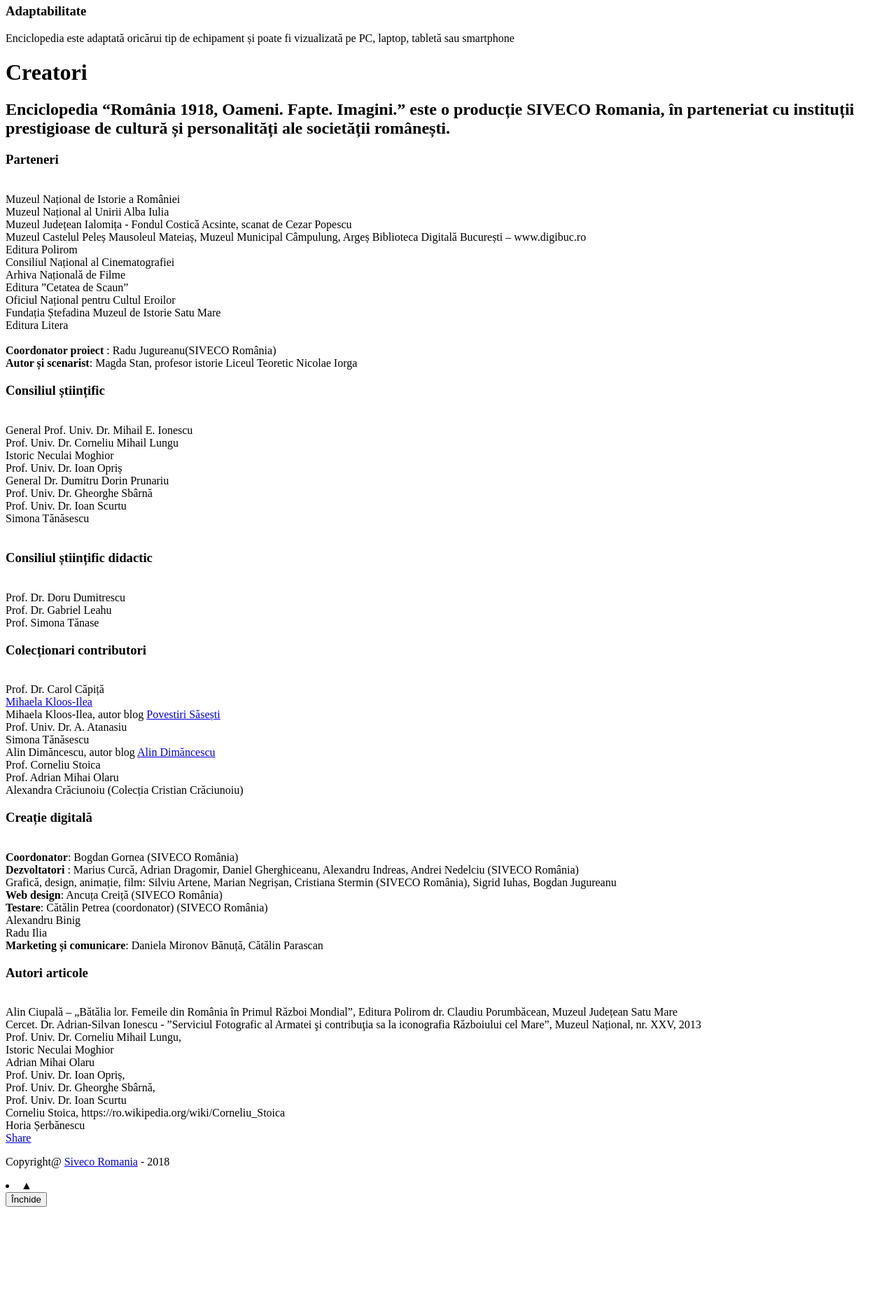
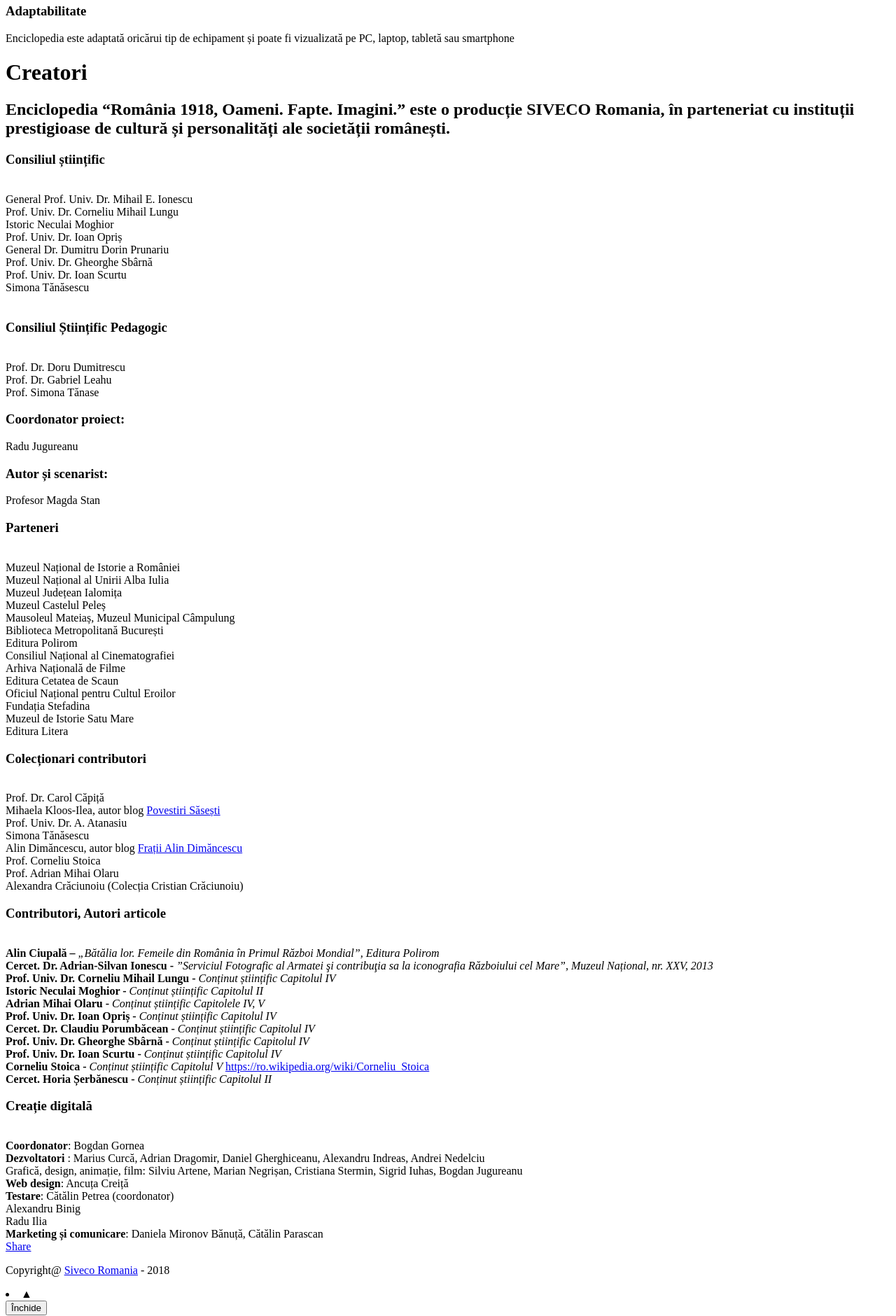
Before and after one commit to AncutaCreita/istorie1918, a PHP site: page /index.html in a window 1280 px wide. Shown: the part 4520-6400 px from the top of the page at 70% size. Before the commit the page ends 6244 px from the top, so only its background shows below. Run offline with PHP 8.4, Linux system fonts and the light colour scheme; some libraries are stand-ins or nearby versions; grey boxes are pictures that could not be loaded.

Commit message:
update creatori

```diff
--- a/assets/css/slick-theme.css
+++ b/assets/css/slick-theme.css
@@ -1,204 +1,173 @@
-@charset 'UTF-8';
+@charset 'utf-8';
 /* Slider */
-.slick-loading .slick-list
-{
+.slick-loading .slick-list {
   background: #fff url('./ajax-loader.gif') center center no-repeat;
 }
 
 /* Icons */
-@font-face
-{
+@font-face {
   font-family: 'slick';
   font-weight: normal;
   font-style: normal;
-
   src: url('./fonts/slick.eot');
   src: url('./fonts/slick.eot?#iefix') format('embedded-opentype'), url('./fonts/slick.woff') format('woff'), url('./fonts/slick.ttf') format('truetype'), url('./fonts/slick.svg#slick') format('svg');
 }
 /* Arrows */
 .slick-prev,
-.slick-next
-{
+.slick-next {
   font-size: 0;
   line-height: 0;
-
   position: absolute;
   top: 50%;
-
   display: block;
-
   width: 20px;
   height: 20px;
   padding: 0;
   -webkit-transform: translate(0, -50%);
   -ms-transform: translate(0, -50%);
   transform: translate(0, -50%);
-
   cursor: pointer;
-
   color: transparent;
   border: none;
   outline: none;
   background: transparent;
 }
+
 .slick-prev:hover,
 .slick-prev:focus,
 .slick-next:hover,
-.slick-next:focus
-{
+.slick-next:focus {
   color: transparent;
   outline: none;
   background: transparent;
 }
+
 .slick-prev:hover:before,
 .slick-prev:focus:before,
 .slick-next:hover:before,
-.slick-next:focus:before
-{
+.slick-next:focus:before {
   opacity: 1;
 }
+
 .slick-prev.slick-disabled:before,
-.slick-next.slick-disabled:before
-{
+.slick-next.slick-disabled:before {
   opacity: .25;
 }
 
 .slick-prev:before,
-.slick-next:before
-{
+.slick-next:before {
   font-family: 'slick';
   font-size: 20px;
   line-height: 1;
-
   opacity: .75;
   color: white;
+  -webkit-font-smoothing: antialiased;
+  -moz-osx-font-smoothing: grayscale;
+}
+
+.slick-prev {
+  left: -25px;
+}
+
+[dir='rtl'] .slick-prev {
+  right: -25px;
+  left: auto;
+}
+
+.slick-prev:before {
+  content: '←';
+}
+
+[dir='rtl'] .slick-prev:before {
+  content: '→';
+}
+
+.slick-next {
+  right: -25px;
+}
+
+[dir='rtl'] .slick-next {
+  right: auto;
+  left: -25px;
+}
+
+.slick-next:before {
+  content: '→';
+}
+
+[dir='rtl'] .slick-next:before {
+  content: '←';
+}
+
+/* Dots */
+.slick-dotted.slick-slider {
+  margin-bottom: 30px;
+}
+
+.slick-dots {
+  position: absolute;
+  bottom: -25px;
+  display: block;
+  width: 100%;
+  padding: 0;
+  margin: 0;
+  list-style: none;
+  text-align: center;
+}
+
+.slick-dots li {
+  position: relative;
+  display: inline-block;
+  width: 20px;
+  height: 20px;
+  margin: 0 5px;
+  padding: 0;
+  cursor: pointer;
+}
+
+.slick-dots li button {
+  font-size: 0;
+  line-height: 0;
+  display: block;
+  width: 10px;
+  height: 10px;
+  padding: 5px;
+  cursor: pointer;
+  color: transparent;
+  border: 0;
+  outline: none;
+  background: var(--gold);
+}
+
+.slick-dots li button:hover,
+.slick-dots li button:focus {
+  outline: none;
+}
+
+.slick-dots li button:hover:before,
+.slick-dots li button:focus:before {
+  opacity: 1;
+}
+
+.slick-dots li button:before {
+  font-family: 'slick';
+  font-size: 6px;
+  line-height: 20px;
+  position: absolute;
+  top: 0;
+  left: 0;
+  width: 20px;
+  height: 20px;
+  content: '•';
+  text-align: center;
+  opacity: .25;
+  /* color: black; */
 
   -webkit-font-smoothing: antialiased;
   -moz-osx-font-smoothing: grayscale;
 }
 
-.slick-prev
-{
-    left: -25px;
+.slick-dots li.slick-active button:before {
+  opacity: .75;
+  /* color: black; */
 }
-[dir='rtl'] .slick-prev
-{
-    right: -25px;
-    left: auto;
-}
-.slick-prev:before
-{
-    content: '←';
-}
-[dir='rtl'] .slick-prev:before
-{
-    content: '→';
-}
-
-.slick-next
-{
-    right: -25px;
-}
-[dir='rtl'] .slick-next
-{
-    right: auto;
-    left: -25px;
-}
-.slick-next:before
-{
-    content: '→';
-}
-[dir='rtl'] .slick-next:before
-{
-    content: '←';
-}
-
-/* Dots */
-.slick-dotted.slick-slider
-{
-    margin-bottom: 30px;
-}
-
-.slick-dots
-{
-    position: absolute;
-    bottom: -25px;
-
-    display: block;
-
-    width: 100%;
-    padding: 0;
-    margin: 0;
-
-    list-style: none;
-
-    text-align: center;
-}
-.slick-dots li
-{
-    position: relative;
-
-    display: inline-block;
-
-    width: 20px;
-    height: 20px;
-    margin: 0 5px;
-    padding: 0;
-
-    cursor: pointer;
-}
-.slick-dots li button
-{
-    font-size: 0;
-    line-height: 0;
-
-    display: block;
-
-    width: 20px;
-    height: 20px;
-    padding: 5px;
-
-    cursor: pointer;
-
-    color: transparent;
-    border: 0;
-    outline: none;
-    background: var(--gold);
-}
-.slick-dots li button:hover,
-.slick-dots li button:focus
-{
-    outline: none;
-}
-.slick-dots li button:hover:before,
-.slick-dots li button:focus:before
-{
-    opacity: 1;
-}
-.slick-dots li button:before
-{
-    font-family: 'slick';
-    font-size: 6px;
-    line-height: 20px;
-
-    position: absolute;
-    top: 0;
-    left: 0;
-
-    width: 20px;
-    height: 20px;
-
-    content: '•';
-    text-align: center;
-
-    opacity: .25;
-    color: black;
-
-    -webkit-font-smoothing: antialiased;
-    -moz-osx-font-smoothing: grayscale;
-}
-.slick-dots li.slick-active button:before
-{
-    opacity: .75;
-    color: black;
-}
--- a/index.html
+++ b/index.html
@@ -4,9 +4,10 @@
 <head>
     <meta charset="UTF-8">
     <meta name="viewport" content="width=device-width, initial-scale=1.0">
-    <title>România 1918</title>
+    <title>România 1918 - Oameni. Imagini. Fapte</title>
     <link href="assets/css/slick.css" media="all" rel="stylesheet" type="text/css" />
     <link href="assets/css/slick-theme.css" media="all" rel="stylesheet" type="text/css" />
+    <link rel="icon" type="image/png" href="/assets/images/favicon.png" />
 </head>
 
 <body>
@@ -94,27 +95,27 @@
         <div id='testimoniale' class="testimoniale">
             <div class="testimonialeHolder">
                 <span id="testimonial1">
-                    „1 Sunt profesor de istorie și întotdeauna le povestesc elevilor mei, atunci când ajungem la acest capitol, că anul 1918 este
-                    un an miraculos. Început în cele mai grele condiții, cu mai mult de jumătate de țară sub ocupația inamicului,
-                    anul 1918 s-a încheiat cu o Românie învingătoare, întregită prin voința românilor din teritoriile aflate
-                    până atunci sub stăpânire străină. O Românie în care totul trebuia reconstruit, dar care își vedea pe
-                    deplin îndeplinite năzuințele naționale. Am încercat să redau această credință în paginile enciclopediei.”
+                    „1 Sunt profesor de istorie și întotdeauna le povestesc elevilor mei, atunci când ajungem la acest capitol, că anul 1918
+                    este un an miraculos. Început în cele mai grele condiții, cu mai mult de jumătate de țară sub ocupația
+                    inamicului, anul 1918 s-a încheiat cu o Românie învingătoare, întregită prin voința românilor din teritoriile
+                    aflate până atunci sub stăpânire străină. O Românie în care totul trebuia reconstruit, dar care își vedea
+                    pe deplin îndeplinite năzuințele naționale. Am încercat să redau această credință în paginile enciclopediei.”
                     <p>Magda Stan, profesor de istorie, creatoarea scenariului prezentei enciclopedii</p>
                 </span>
                 <span id="testimonial2">
-                    „2 Sunt profesor de istorie și întotdeauna le povestesc elevilor mei, atunci când ajungem la acest capitol, că anul 1918 este
-                    un an miraculos. Început în cele mai grele condiții, cu mai mult de jumătate de țară sub ocupația inamicului,
-                    anul 1918 s-a încheiat cu o Românie învingătoare, întregită prin voința românilor din teritoriile aflate
-                    până atunci sub stăpânire străină. O Românie în care totul trebuia reconstruit, dar care își vedea pe
-                    deplin îndeplinite năzuințele naționale. Am încercat să redau această credință în paginile enciclopediei.”
+                    „2 Sunt profesor de istorie și întotdeauna le povestesc elevilor mei, atunci când ajungem la acest capitol, că anul 1918
+                    este un an miraculos. Început în cele mai grele condiții, cu mai mult de jumătate de țară sub ocupația
+                    inamicului, anul 1918 s-a încheiat cu o Românie învingătoare, întregită prin voința românilor din teritoriile
+                    aflate până atunci sub stăpânire străină. O Românie în care totul trebuia reconstruit, dar care își vedea
+                    pe deplin îndeplinite năzuințele naționale. Am încercat să redau această credință în paginile enciclopediei.”
                     <p>Magda Stan, profesor de istorie, creatoarea scenariului prezentei enciclopedii</p>
                 </span>
                 <span id="testimonial3">
-                    „3 Sunt profesor de istorie și întotdeauna le povestesc elevilor mei, atunci când ajungem la acest capitol, că anul 1918 este
-                    un an miraculos. Început în cele mai grele condiții, cu mai mult de jumătate de țară sub ocupația inamicului,
-                    anul 1918 s-a încheiat cu o Românie învingătoare, întregită prin voința românilor din teritoriile aflate
-                    până atunci sub stăpânire străină. O Românie în care totul trebuia reconstruit, dar care își vedea pe
-                    deplin îndeplinite năzuințele naționale. Am încercat să redau această credință în paginile enciclopediei.”
+                    „3 Sunt profesor de istorie și întotdeauna le povestesc elevilor mei, atunci când ajungem la acest capitol, că anul 1918
+                    este un an miraculos. Început în cele mai grele condiții, cu mai mult de jumătate de țară sub ocupația
+                    inamicului, anul 1918 s-a încheiat cu o Românie învingătoare, întregită prin voința românilor din teritoriile
+                    aflate până atunci sub stăpânire străină. O Românie în care totul trebuia reconstruit, dar care își vedea
+                    pe deplin îndeplinite năzuințele naționale. Am încercat să redau această credință în paginile enciclopediei.”
                     <p>Magda Stan, profesor de istorie, creatoarea scenariului prezentei enciclopedii</p>
                 </span>
             </div>
@@ -281,29 +282,29 @@
             <div class="feature">
                 <object class="language_icon"></object>
                 <h3>Versiuni de limbă </h3>
-                <p>Enciclopedia este disponibilă în patru limbi: română, engleză, franceză și germană</p>
+                <p>Enciclopedia este disponibilă în trei versiuni: română, engleză și franceză </p>
             </div>
             <div class="feature">
                 <object class="img_icon"></object>
                 <h3>Imagini </h3>
-                <p>X galerii de fotografii rare, din colecții particulare sau muzeale. Din acestea, X au fost animate.</p>
+                <p>Peste 300 de fotografii rare, din colecții particulare sau muzeale. Din acestea, 12 sunt animate.</p>
             </div>
             <div class="feature">
                 <object class="video_icon"></object>
                 <h3>Video </h3>
-                <p>X scurte mărturii filmate din război</p>
+                <p>8 scurte mărturii filmate din război</p>
             </div>
             <div class="feature">
                 <object class="d_icon"></object>
                 <h3>3D</h3>
-                <p>X obiecte 3D, monumente-simbol ale Primului Război Mondial și Marii Unirii, care pot fi explorate din toate
-                    unghiurile
+                <p>Peste 12 obiecte 3D, monumente-simbol ale Primului Război Mondial și Marii Unirii, care pot fi explorate
+                    din toate unghiurile
                 </p>
             </div>
             <div class="feature">
                 <object class="maps_icon"></object>
                 <h3>Hărți interactive</h3>
-                <p>X hărți dinamice, în care se poate urmări progresul evenimentelor și implicarea tuturor actorilor din teatrul
+                <p>24 hărți dinamice, în care se poate urmări progresul evenimentelor și implicarea tuturor actorilor din teatrul
                     de război </p>
             </div>
             <div class="feature">
@@ -327,26 +328,6 @@
             <h2>Enciclopedia “România 1918, Oameni. Fapte. Imagini.” este o producție SIVECO Romania, în parteneriat cu instituții
                 prestigioase de cultură și personalități ale societății românești. </h2>
             <div>
-                <h3>Parteneri</h3>
-                <br/> Muzeul Național de Istorie a României
-                <br/>Muzeul Național al Unirii Alba Iulia
-                <br/> Muzeul Județean Ialomița - Fondul Costică Acsinte, scanat de Cezar Popescu
-                <br/>Muzeul Castelul Peleș Mausoleul Mateiaș, Muzeul Municipal Câmpulung, Argeș Biblioteca Digitală București
-                – www.digibuc.ro
-                <br/>Editura Polirom
-                <br/>Consiliul Național al Cinematografiei
-                <br/>Arhiva Națională de Filme
-                <br/>Editura ”Cetatea de Scaun”
-                <br/>Oficiul Național pentru Cultul Eroilor
-                <br/>Fundația Ștefadina Muzeul de Istorie Satu Mare
-                <br/>Editura Litera
-                <br/>
-                <br/>
-                <b>Coordonator proiect</b> : Radu Jugureanu(SIVECO România)
-                <br/>
-                <b>Autor și scenarist</b>: Magda Stan, profesor istorie Liceul Teoretic Nicolae Iorga
-
-            </div>
                 <div>
                     <h3>Consiliul științific</h3>
                     <br/>General Prof. Univ. Dr. Mihail E. Ionescu
@@ -359,42 +340,102 @@
                     <br/>Simona Tănăsescu
                     <br/>
                     <br/>
-                <h3>Consiliul științific didactic</h3>
+                    <h3>Consiliul Științific Pedagogic</h3>
                     <br/>Prof. Dr. Doru Dumitrescu
                     <br/>Prof. Dr. Gabriel Leahu
                     <br/>Prof. Simona Tănase
                 </div>
+            </div>
+            <div>
+                <h3>Coordonator proiect:</h3> Radu Jugureanu
+                <br/>
+                <h3>Autor și scenarist:</h3> Profesor Magda Stan
+            </div>
 
+            <div>
+                <h3>Parteneri</h3>
+                <br/> Muzeul Național de Istorie a României
+                <br/>Muzeul Național al Unirii Alba Iulia
+                <br/>Muzeul Județean Ialomița
+                <br/>Muzeul Castelul Peleș
+                <br/>Mausoleul Mateiaș, Muzeul Municipal Câmpulung
+                <br/>Biblioteca Metropolitană București
+                <br/>Editura Polirom
+                <br/>Consiliul Național al Cinematografiei
+                <br/>Arhiva Națională de Filme
+                <br/>Editura Cetatea de Scaun
+                <br/>Oficiul Național pentru Cultul Eroilor
+                <br/>Fundația Stefadina
+                <br/>Muzeul de Istorie Satu Mare
+                <br/>Editura Litera
+            </div>
             <div>
                 <h3>Colecționari contributori </h3>
                 <br/>Prof. Dr. Carol Căpiță
-                <br/>
-                <a href="https://povestisasesti.com/author/povestisasesti/">Mihaela Kloos-Ilea</a>
                 <br/>Mihaela Kloos-Ilea, autor blog
                 <a href="https://povestisasesti.com/author/povestisasesti/" title="Povestiri Săsești"> Povestiri Săsești</a>
                 <br/>Prof. Univ. Dr. A. Atanasiu
                 <br/>Simona Tănăsescu
                 <br/>Alin Dimăncescu, autor blog
-                <a href="http://fratii-dimancescu.blogspot.ro/" title="Alin Dimăncescu">Alin Dimăncescu</a>
+                <a href="http://fratii-dimancescu.blogspot.ro/" title="Alin Dimăncescu">Frații Alin Dimăncescu</a>
                 <br/>Prof. Corneliu Stoica
                 <br/>Prof. Adrian Mihai Olaru
                 <br/>Alexandra Crăciunoiu (Colecția Cristian Crăciunoiu)
             </div>
 
             <div>
+                <h3>Contributori, Autori articole </h3>
+                <br/>
+                <b>Alin Ciupală –</b>
+                <em>„Bătălia lor. Femeile din România în Primul Război Mondial”, Editura Polirom </em>
+                <br/>
+                <b>Cercet. Dr. Adrian-Silvan Ionescu -</b>
+                <em>”Serviciul Fotografic al Armatei şi contribuţia sa la iconografia Războiului cel Mare”, Muzeul Național,
+                    nr. XXV, 2013</em>
+                <br/>
+                <b>Prof. Univ. Dr. Corneliu Mihail Lungu -</b>
+                <em>Conținut științific Capitolul IV </em>
+                <br/>
+                <b>Istoric Neculai Moghior -</b>
+                <em> Conținut științific Capitolul II </em>
+                <br/>
+                <b>Adrian Mihai Olaru -</b>
+                <em>Conținut științific Capitolele IV, V </em>
+                <br/>
+                <b>Prof. Univ. Dr. Ioan Opriș -</b>
+                <em>Conținut științific Capitolul IV </em>
+                <br/>
+                <b>Cercet. Dr. Claudiu Porumbăcean -</b>
+                <em>Conținut științific Capitolul IV </em>
+                <br/>
+                <b>Prof. Univ. Dr. Gheorghe Sbârnă -</b>
+                <em>Conținut științific Capitolul IV </em>
+                <br/>
+                <b>Prof. Univ. Dr. Ioan Scurtu -</b>
+                <em>Conținut științific Capitolul IV </em>
+                <br/>
+                <b>Corneliu Stoica -</b>
+                <em>Conținut științific Capitolul V </em>
+                <a href="https://ro.wikipedia.org/wiki/Corneliu_Stoica">https://ro.wikipedia.org/wiki/Corneliu_Stoica</a>
+                <br/>
+                <b>Cercet. Horia Șerbănescu -</b>
+                <em>Conținut științific Capitolul II</em>
+
+            </div>
+            <div>
                 <h3>Creație digitală</h3>
                 <br/>
-                <b>Coordonator</b>: Bogdan Gornea (SIVECO România)
+                <b>Coordonator</b>: Bogdan Gornea
                 <br/>
                 <b>Dezvoltatori</b> : Marius Curcă, Adrian Dragomir, Daniel Gherghiceanu, Alexandru Indreas, Andrei Nedelciu
-                (SIVECO România)
+
                 <br/>
-                <b></b>Grafică, design, animație, film</b>: Silviu Artene, Marian Negrișan, Cristiana Stermin (SIVECO România),
-                Sigrid Iuhas, Bogdan Jugureanu
+                <b></b>Grafică, design, animație, film</b>: Silviu Artene, Marian Negrișan, Cristiana Stermin, Sigrid Iuhas,
+                Bogdan Jugureanu
                 <br/>
-                <b>Web design</b>: Ancuța Creiță (SIVECO România)
+                <b>Web design</b>: Ancuța Creiță
                 <br/>
-                <b>Testare</b>: Cătălin Petrea (coordonator) (SIVECO România)
+                <b>Testare</b>: Cătălin Petrea (coordonator)
                 <br/> Alexandru Binig
                 <br/>Radu Ilia
                 <br/>
@@ -402,22 +443,7 @@
             </div>
 
 
-            <div>
-                <h3>Autori articole </h3>
-                <br/>Alin Ciupală – „Bătălia lor. Femeile din România în Primul Război Mondial”, Editura Polirom dr. Claudiu Porumbăcean,
-                Muzeul Județean Satu Mare
-                <br/>Cercet. Dr. Adrian-Silvan Ionescu - ”Serviciul Fotografic al Armatei şi contribuţia sa la iconografia Războiului
-                cel Mare”, Muzeul Național, nr. XXV, 2013
-                <br/>Prof. Univ. Dr. Corneliu Mihail Lungu,
-                <br/>Istoric Neculai Moghior
-                <br/>Adrian Mihai Olaru
-                <br/>Prof. Univ. Dr. Ioan Opriș,
-                <br/> Prof. Univ. Dr. Gheorghe Sbârnă,
-                <br/>Prof. Univ. Dr. Ioan Scurtu
-                <br/>Corneliu Stoica, https://ro.wikipedia.org/wiki/Corneliu_Stoica
-                <br/>Horia Șerbănescu
 
-            </div>
 
 
         </div>
```
Also changed, not shown: assets/images/favicon.png (renamed from assets/images/LOGO_1918_v1.jpg). Lines whose indentation alone changed are shown as unchanged.
